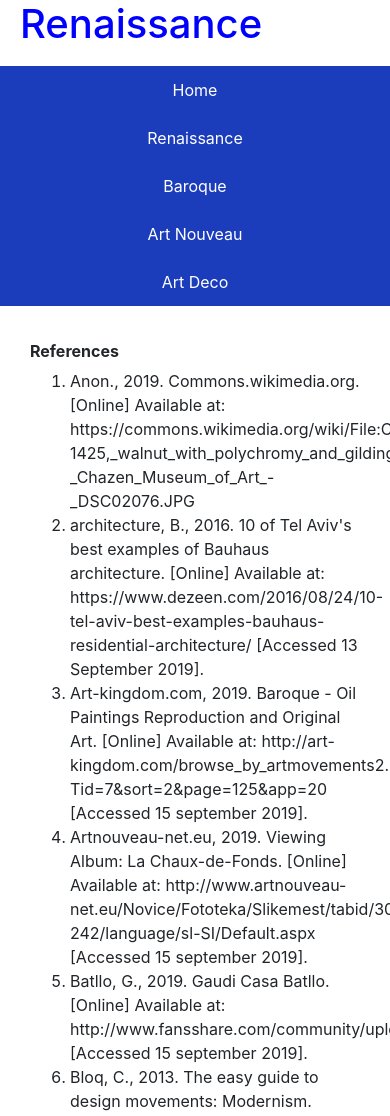
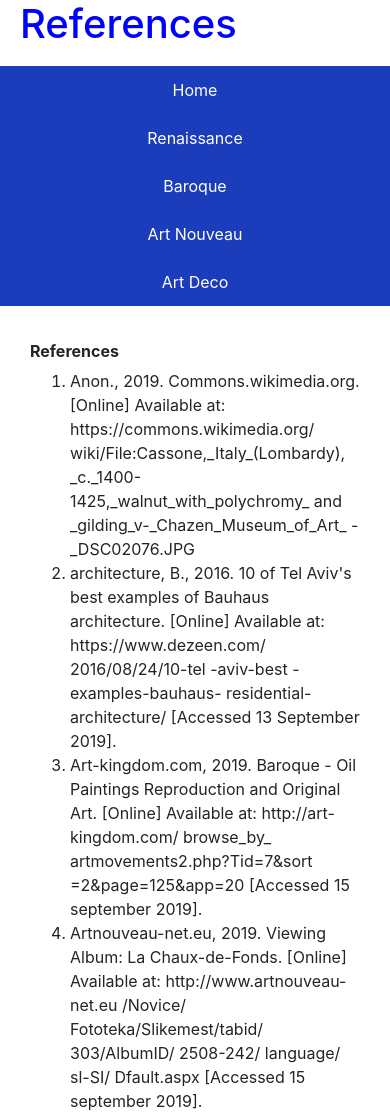
Before and after one commit to atheerIT/project, a plain HTML site: page reference.html in a window 390 px wide. Shown: the top 1116 px of the page. Drawn offline with nearby package versions, Linux system fonts and the light colour scheme.

Commit message:
modify mobile version

```diff
--- a/pages.scss
+++ b/pages.scss
@@ -59,6 +59,11 @@ $hoverColorSide: #b9ddff;
     }
   #active{
     display: none;
+  }
+  ol{
+    li{
+
+    }
   }
 }
 %block {
--- a/reference.html
+++ b/reference.html
@@ -9,7 +9,7 @@
   </head>
   <body>
     <div class="head">
-      <h1 class="sticky-top" id="renTitle">Renaissance</h1>
+      <h1 class="sticky-top" id="renTitle">References</h1>
       <h1><a class="header sticky-top" href="index.html">History of Interior Design</a></h1>
 
     <ul class="topnav sticky-top">
@@ -25,18 +25,18 @@
       <h3>References</h3>
       <ol>
         <li>Anon., 2019. Commons.wikimedia.org. [Online]
-Available at: https://commons.wikimedia.org/wiki/File:Cassone,_Italy_(Lombardy),_c._1400-1425,_walnut_with_polychromy_and_gilding_-_Chazen_Museum_of_Art_-_DSC02076.JPG
+Available at: https://commons.wikimedia.org/ wiki/File:Cassone,_Italy_(Lombardy), _c._1400-1425,_walnut_with_polychromy_ and _gilding_v-_Chazen_Museum_of_Art_ -_DSC02076.JPG
 </li>
 <li>architecture, B., 2016. 10 of Tel Aviv's best examples of Bauhaus architecture. [Online]
-Available at: https://www.dezeen.com/2016/08/24/10-tel-aviv-best-examples-bauhaus-residential-architecture/
+Available at: https://www.dezeen.com/ 2016/08/24/10-tel -aviv-best -examples-bauhaus- residential- architecture/
 [Accessed 13 September 2019].
 </li>
 <li>Art-kingdom.com, 2019. Baroque - Oil Paintings Reproduction and Original Art. [Online]
-Available at: http://art-kingdom.com/browse_by_artmovements2.php?Tid=7&sort=2&page=125&app=20
+Available at: http://art- kingdom.com/ browse_by_ artmovements2.php?Tid=7&sort =2&page=125&app=20
 [Accessed 15 september 2019].
 </li>
 <li>Artnouveau-net.eu, 2019. Viewing Album: La Chaux-de-Fonds. [Online]
-Available at: http://www.artnouveau-net.eu/Novice/Fototeka/Slikemest/tabid/303/AlbumID/2508-242/language/sl-SI/Default.aspx
+Available at: http://www.artnouveau-net.eu /Novice/ Fototeka/Slikemest/tabid/ 303/AlbumID/ 2508-242/ language/ sl-SI/ Dfault.aspx
 [Accessed 15 september 2019].
 </li>
 <li>Batllo, G., 2019. Gaudi Casa Batllo. [Online]
@@ -44,7 +44,7 @@ Available at: http://www.fansshare.com/community/uploads110/23105/gaudi_casa_bat
 [Accessed 15 september 2019].
 </li>
 <li>Bloq, C., 2013. The easy guide to design movements: Modernism. [Online]
-Available at: https://www.creativebloq.com/graphic-design/easy-guide-design-movements-modernism-10134971
+Available at: https://www.creativebloq.com/ graphic-design/ easy-guide-design- movements-modernism-10134971
 [Accessed 13 September 2019].
 </li>
 <li>Commons, W., n.d. Cassone, Italy (Lombardy), c. 1400-1425, walnut with polychromy and gilding - Chazen Museum of Art. [Online]
@@ -52,15 +52,15 @@ Available at: Cassone, Italy (Lombardy), c. 1400-1425, walnut with polychromy an
 [Accessed 15 9 2019].
 </li>
 <li>Page, T. G., 2019. Architecture That Inspires You. [Online]
-Available at: https://www.thegearpage.net/board/index.php?threads/architecture-that-in
+Available at: https://www.thegearpage.net/ board/index.php? threads/ architecture-that-in
 [Accessed 15 september 2019].
 </li>
 <li>Skyscrapercity.com, 2019. Naval Architecture and Design - SkyscraperCity. [Online]
-Available at: https://www.skyscrapercity.com/showthread.php?t=1770735&langid=6
+Available at: https://www.skyscrapercity.com/ showthread.php? t=1770735&langid=6
 [Accessed 15 september 2019].
 </li>
 <li>Study.com, 2019. Baroque Furniture: Style, Characteristics & History. [Online]
-Available at: https://study.com/academy/lesson/baroque-furniture-style-characteristics-history.html
+Available at: https://study.com/ academy/ lesson/ baroque-furniture-style-characteristics -history.html
 [Accessed 12 Sptember 2019].
 </li>
 <li>Gura, J. P. &. J., 2013. A History of Interior Design. 4th ed. s.l.:Wiley.</li>
```
Also changed, not shown: 1 other file.
